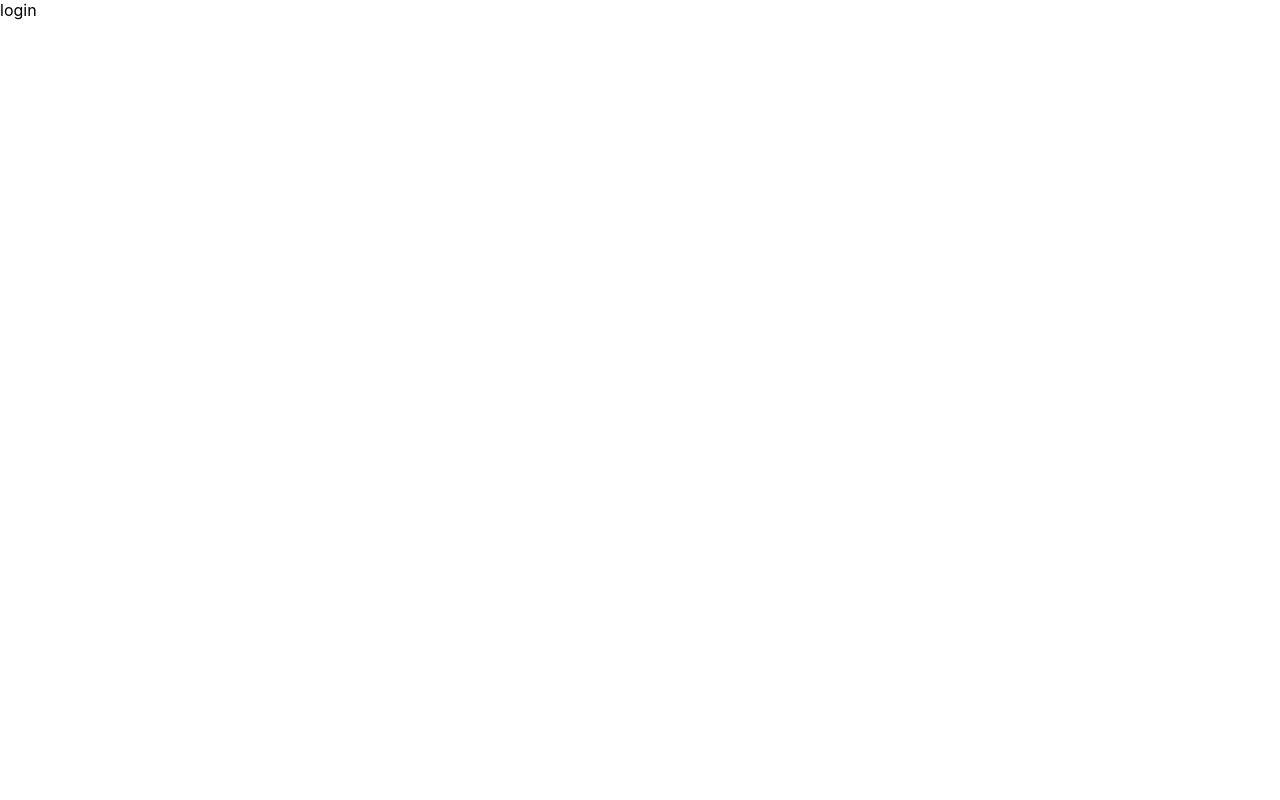
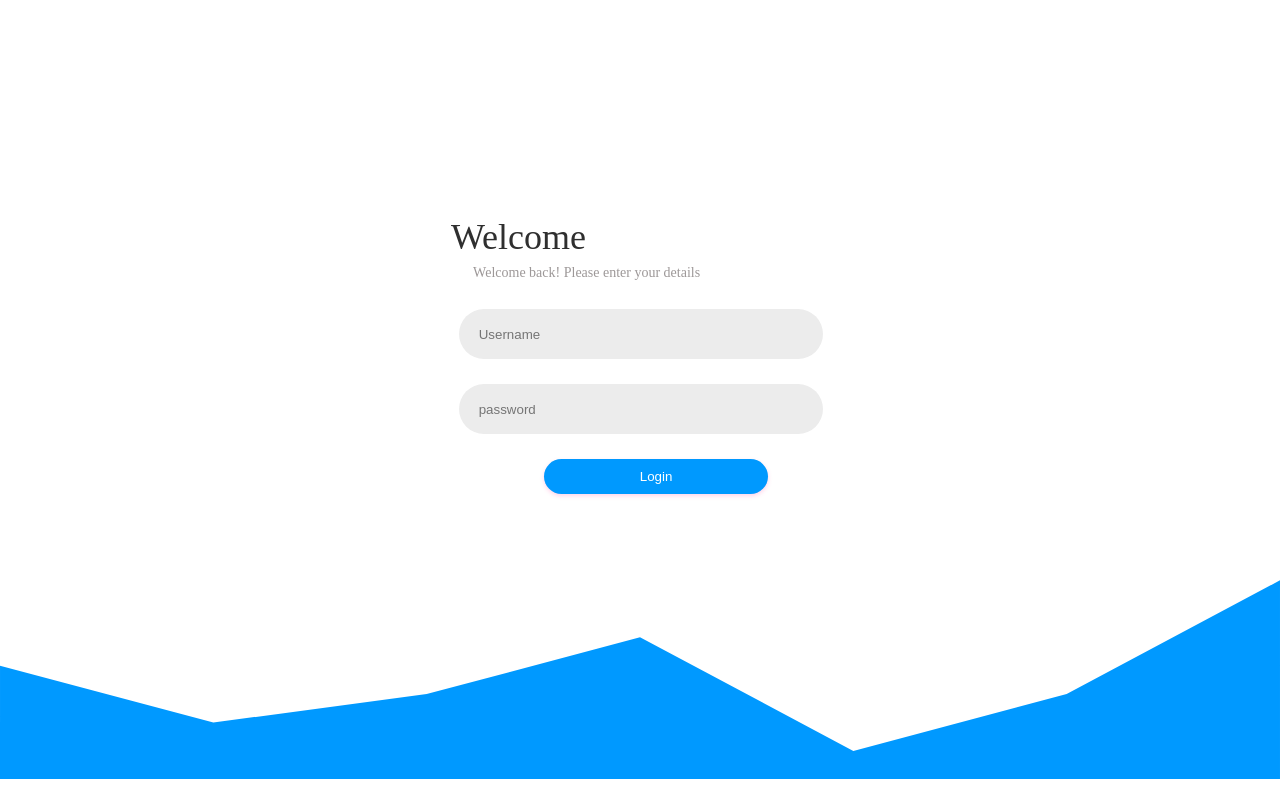
Before and after one commit to aakashchhoker/social-media, a Next.js app: page /pages/common/login in a window 1280 px wide. Built offline with nearby package versions, Linux system fonts and the light colour scheme.

Commit message:
login-page

```diff
--- a/pages/pages/common/login.jsx
+++ b/pages/pages/common/login.jsx
@@ -1,9 +1,47 @@
-import React from 'react'
+import { Form, Input, Button, Checkbox } from 'antd';
+import styles from './login.module.css'
+const login = () => {
+  const onFinish = (values) => {
+    console.log('Success:', values);
+  };
 
-function login() {
+  const onFinishFailed = (errorInfo) => {
+    console.log('Failed:', errorInfo);
+  };
+
   return (
-    <div>login</div>
-  )
-}
+   <>
+   <div className={styles.login}>
+    <h3 className={styles.title}> Welcome</h3>
+    <p className={styles.p}>Welcome back! Please enter your details</p>
 
-export default login
+    <Form>
+        <Input className={styles.input_one} placeholder="Username" />
+        <Input className={styles.input_two} placeholder="password" />
+        <Button className={styles.button} type="primary" htmlType="submit" > Login </Button>
+    </Form>
+
+   </div>
+<div style={{marginTop: '495px'}}>
+<svg
+          className="m-0 p-0 position-fixed left-0 bottom-0 w-100 right-0"
+          xmlns="http://www.w3.org/2000/svg"
+          viewBox="0 0 1440 320"
+        >
+          <path
+            fill="#0099ff"
+            fillOpacity="1"
+            d="M0,192L240,256L480,224L720,160L960,288L1200,224L1440,96L1440,320L1200,320L960,320L720,320L480,320L240,320L0,320Z"
+          ></path>
+        </svg>
+</div>
+   </>
+
+
+
+
+
+  );
+};
+
+export default login;
--- a/pages/pages/common/login.module.css
+++ b/pages/pages/common/login.module.css
@@ -0,0 +1,81 @@
+.login{
+    position: absolute;
+    left: 29.15%;
+    right: 39.38%;
+    top: 7.42%;
+    bottom: 5.96%;
+    /* background: #FAFAFA; */
+    /* box-shadow: 0px 0px 4px rgb(0 0 0 / 8%); */
+    border-radius: 30px;
+    width: 50%;
+}
+
+.title{
+    position: absolute;
+    left: 12.16%;
+    right: 74.66%;
+    top: 17%;
+    bottom: 83.69%;
+    font-family: 'Poppins';
+    font-style: normal;
+    font-weight: 500;
+    font-size: 36px;
+    line-height: 135.5%;
+    color: #2F2F2F;
+}
+
+
+.p{
+    position: absolute;
+    width: 285px;
+    height: 20.66px;
+    left: 100px;
+    top: 189px;
+    font-family: 'Poppins';
+    font-style: normal;
+    font-weight: 400;
+    font-size: 14px;
+    line-height: 21px;
+    color: #9D9898;
+}
+
+
+.input_one{
+    position: absolute;
+    width: 57%;
+    height: 50px;
+    left: 85.59px;
+    top: 250px;
+    background: #ECECEC;
+    border-radius: 30px;
+    border-color: #ECECEC;
+    border: #ECECEC;
+    padding: 20px;
+
+}
+
+.input_two{
+    position: absolute;
+    width: 57%;
+    height: 50px;
+    left: 85.59px;
+    top: 325px;
+    background: #ECECEC;
+    border-radius: 30px;
+    border-color: #ECECEC;
+    border: #ECECEC;
+    padding: 20px;
+}
+
+.button{
+    position: absolute;
+    width: 35%;
+    height: 35px;
+    left: 171px;
+    top: 400px;
+    background: #0099fe;
+    box-shadow: 0px 2px 4px rgb(251 111 187 / 30%);
+    border-radius: 30px;
+    border: #0099fe;
+    color: white;
+}
--- a/styles/globals.css
+++ b/styles/globals.css
@@ -13,4 +13,5 @@ a {
 
 * {
   box-sizing: border-box;
+  /* background-color: #0084b4 */
 }
```
Also changed, not shown: pages/index.js (+4 -62 lines).
